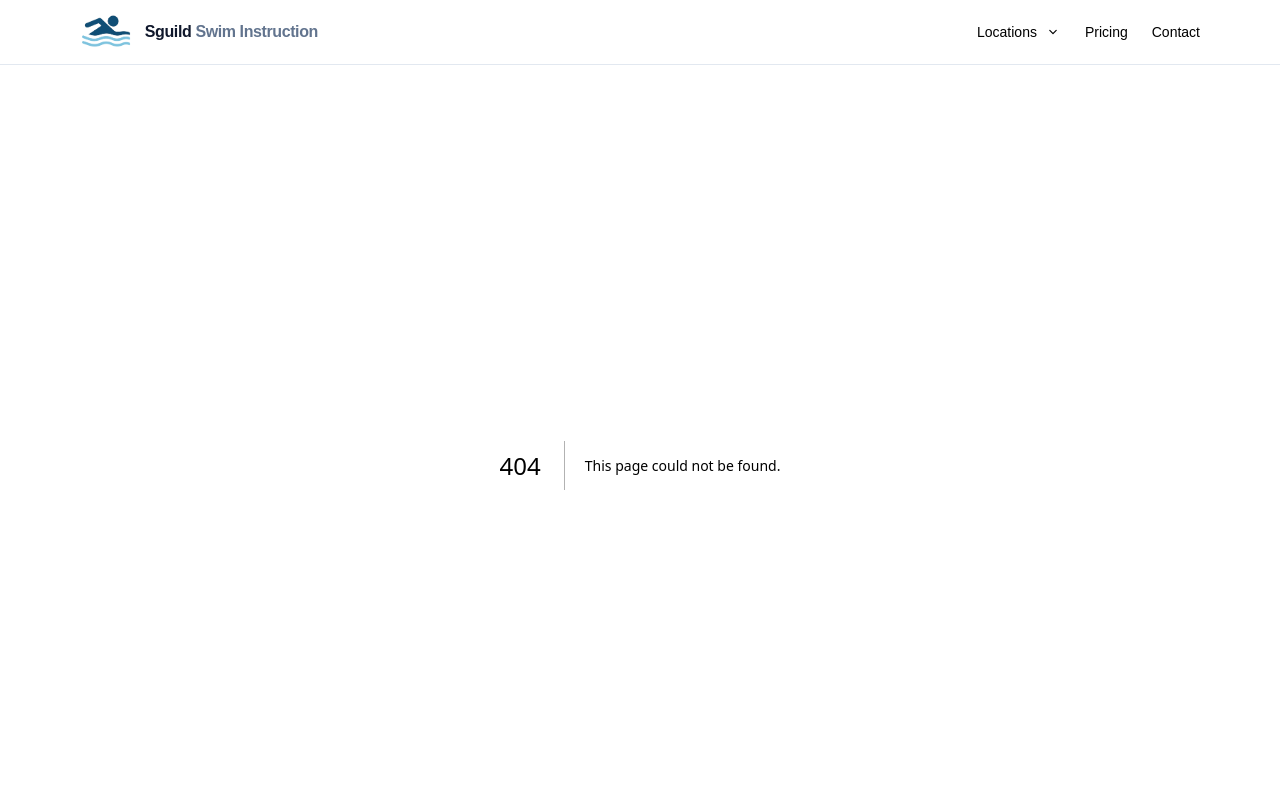
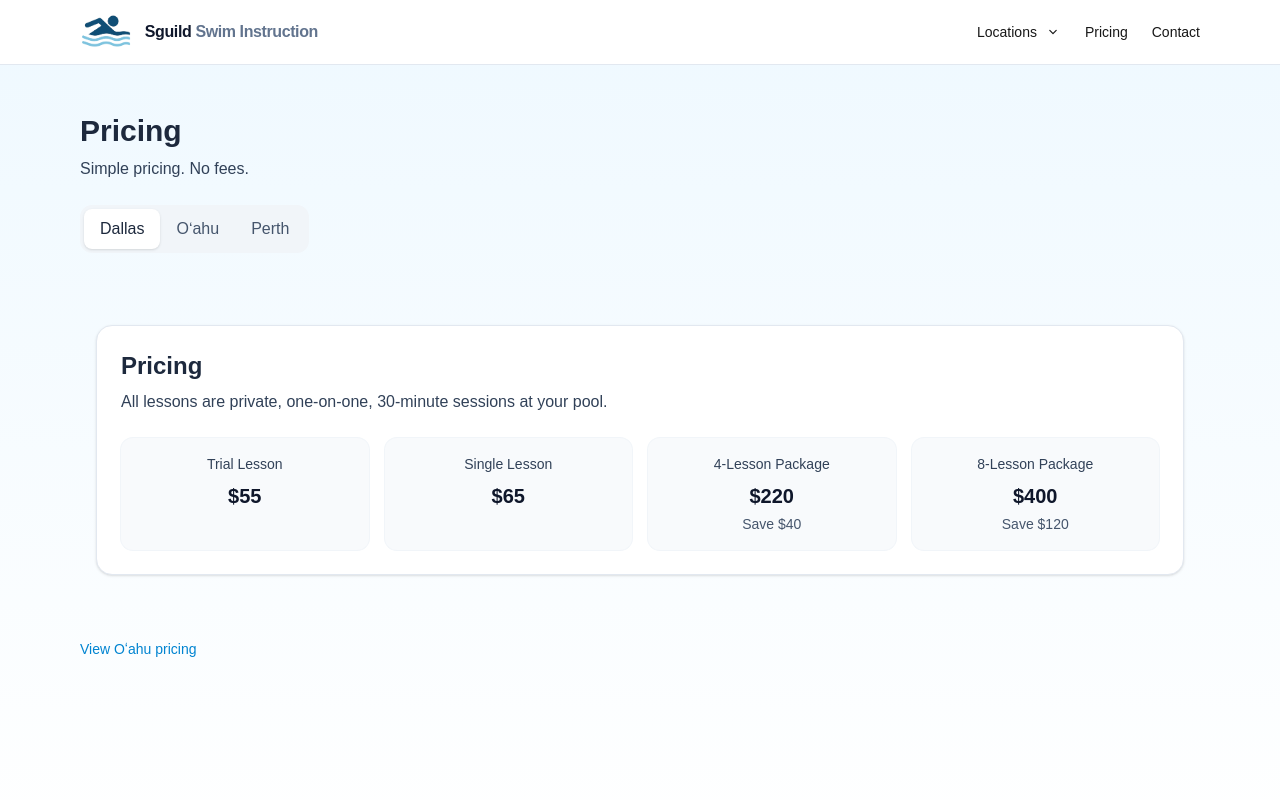
Before and after one commit to sguild-admin/sguild-site, a Next.js app: page /pricing in a window 1280 px wide. Before the commit this address had no page. Shown: the top 800 px of the page. Built offline with nearby package versions, Linux system fonts and the light colour scheme.

Commit message:
Pricing: add perth pricing, support perth in toggle and pricing page; make footer dynamic to route to city pricing/contact

```diff
--- a/src/app/dallas/page.tsx
+++ b/src/app/dallas/page.tsx
@@ -10,6 +10,7 @@ import FAQs from '../../components/FAQs'
 import ContactCTA from '../../components/ContactCTA'
 import Offerings from '../../components/Offerings'
 import ServiceArea from '../../components/ServiceArea'
+import PricingSection from '../../components/PricingSection'
 import { CONTACTS } from '../../config/contact'
 
 
@@ -62,8 +63,8 @@ export default function DallasPage() {
         subtitle={"At‑home private and small‑group instruction across Dallas and Collin counties - we come to your backyard pool."}
         ctas={[
           { label: '(972) 210-5375', href: telHref, variant: 'primary' },
-          { label: 'Text Us', href: smsHref },
-          { label: 'Email', href: mailHref },
+          { label: 'Text Us', href: smsHref, variant: 'primary' },
+          { label: 'View Pricing', href: '#pricing', variant: 'secondary' },
         ]}
         imageSrc={'/assets/dallasHero.png'}
         imageAlt={'Backyard swim lessons in Dallas'}
@@ -75,6 +76,12 @@ export default function DallasPage() {
         title="What we offer in Dallas"
         description="All lessons are 30 minutes and take place at your home, condo, or community pool. Choose the option that best fits your swimmer's goals."
       />
+
+      <PricingSection city="dallas" />
+
+      <div className="mt-2 text-sm">
+        <Link href={'/pricing?city=dallas'} className="text-sky-600">Full pricing</Link>
+      </div>
 
       <ServiceArea city="dallas" title="Where we teach" />
 
--- a/src/app/oahu/page.tsx
+++ b/src/app/oahu/page.tsx
@@ -9,6 +9,7 @@ import FAQs from '../../components/FAQs'
 import ContactCTA from '../../components/ContactCTA'
 import Offerings from '../../components/Offerings'
 import ServiceArea from '../../components/ServiceArea'
+import PricingSection from '../../components/PricingSection'
 import { CONTACTS } from '../../config/contact'
 
 const { phoneDisplay: PHONE_DISPLAY, phoneTel: PHONE_TEL, email: EMAIL } = CONTACTS.oahu
@@ -64,8 +65,8 @@ export default function OahuPage() {
         subtitle={"At-home private and small-group swim instruction across Oʻahu. We come to you, ocean or pool."}
         ctas={[
           { label: PHONE_DISPLAY, href: telHref, variant: 'primary' },
-          { label: 'Text Us', href: smsHref },
-          { label: 'Email', href: mailHref },
+          { label: 'Text Us', href: smsHref, variant: 'primary' },
+          { label: 'View Pricing', href: '#pricing', variant: 'secondary' },
         ]}
         imageSrc={'/assets/oahuHero.jpg'}
         imageAlt={'Oahu swim lessons with Sguild Swim Instruction'}
@@ -80,6 +81,12 @@ export default function OahuPage() {
         title="What we offer on Oʻahu"
         description="All lessons are 30 minutes and take place at your home, condo, or an arranged ocean location. Choose the option that best fits your swimmer's goals."
       />
+
+      <PricingSection city="oahu" />
+
+      <div className="mt-2 text-sm">
+        <a href={'/pricing?city=oahu'} className="text-sky-600">Full pricing</a>
+      </div>
 
       <ServiceArea city="oahu" />
 
--- a/src/app/perth/page.tsx
+++ b/src/app/perth/page.tsx
@@ -8,6 +8,7 @@ import FAQs from '../../components/FAQs'
 import Offerings from '../../components/Offerings'
 import ServiceArea from '../../components/ServiceArea'
 import ContactCTA from '../../components/ContactCTA'
+import PricingSection from '../../components/PricingSection'
 import { CONTACTS } from '../../config/contact'
 
 const { phoneDisplay: PHONE_DISPLAY, phoneTel: PHONE_TEL, email: EMAIL } = CONTACTS.perth
@@ -54,8 +55,8 @@ export default function PerthPage() {
         subtitle={"At-home private and small-group swim instruction across Perth. We come to you, home or community pool."}
         ctas={[
           { label: PHONE_DISPLAY || 'Call', href: telHref, variant: 'primary' },
-          { label: 'Text Us', href: smsHref },
-          { label: 'Email', href: mailHref },
+          { label: 'Text Us', href: smsHref, variant: 'primary' },
+          { label: 'View Pricing', href: '#pricing', variant: 'secondary' },
         ]}
         imageSrc={'/assets/perthHero.png'}
         imageAlt={'Perth swim lessons with Sguild Swim Instruction'}
@@ -66,6 +67,12 @@ export default function PerthPage() {
         title="What we offer in Perth"
         description="All lessons are 30 minutes and take place at your home, condo, or community pool. Choose the option that best fits your swimmer's goals."
       />
+
+      <PricingSection city="perth" />
+
+      <div className="mt-2 text-sm">
+        <Link href={'/pricing?city=dallas'} className="text-sky-600">Full pricing</Link>
+      </div>
 
       <ServiceArea city="perth" />
 
--- /dev/null
+++ b/src/app/pricing/page.tsx
@@ -0,0 +1,47 @@
+"use client"
+import React, { useEffect, useState } from 'react'
+import { useSearchParams } from 'next/navigation'
+import PageContainer from '../../components/PageContainer'
+import PricingSection from '../../components/PricingSection'
+import PricingToggle from '../../components/PricingToggle'
+import Link from 'next/link'
+
+export default function PricingPage() {
+  const params = useSearchParams()
+  const qCity = params?.get('city')
+  const defaultCity = qCity === 'oahu' ? 'oahu' : qCity === 'perth' ? 'perth' : 'dallas'
+
+  const [city, setCity] = useState<'dallas' | 'oahu' | 'perth'>(defaultCity as 'dallas' | 'oahu' | 'perth')
+
+  useEffect(() => {
+    // if query param changes after mount
+    if (qCity === 'oahu' && city !== 'oahu') setCity('oahu')
+    if (qCity === 'dallas' && city !== 'dallas') setCity('dallas')
+    if (qCity === 'perth' && city !== 'perth') setCity('perth')
+  }, [qCity])
+
+  return (
+    <PageContainer>
+      <section className="mx-auto max-w-6xl px-4 py-12">
+        <h1 className="text-3xl font-bold">Pricing</h1>
+        <p className="mt-2 text-slate-700">Simple pricing. No fees.</p>
+
+        <div className="mt-6">
+          <PricingToggle value={city} onChange={(v) => setCity(v)} />
+        </div>
+
+        <div className="mt-6">
+          <PricingSection city={city} />
+        </div>
+
+        <div className="mt-4 text-sm">
+          {city === 'dallas' ? (
+            <Link href={'/pricing?city=oahu'} className="text-sky-600">View Oʻahu pricing</Link>
+          ) : (
+            <Link href={'/pricing?city=dallas'} className="text-sky-600">View Dallas pricing</Link>
+          )}
+        </div>
+      </section>
+    </PageContainer>
+  )
+}
--- a/src/components/Footer.tsx
+++ b/src/components/Footer.tsx
@@ -1,18 +1,34 @@
+"use client"
 import React from "react";
 import Link from "next/link";
 import { NAV } from "../config/nav";
+import { usePathname } from 'next/navigation'
 
 export default function Footer() {
+  const pathname = usePathname() || '/'
+
+  let city: string | null = null
+  if (pathname.startsWith('/dallas')) city = 'dallas'
+  else if (pathname.startsWith('/oahu')) city = 'oahu'
+  else if (pathname.startsWith('/perth')) city = 'perth'
+
+  const pricingHref = city ? `/pricing?city=${city}` : '/pricing'
+  const contactHref = city ? `/${city}/contact` : '/oahu/contact'
+
   return (
     <footer className="border-t border-slate-200">
       <div className="mx-auto max-w-6xl px-4 py-10 text-sm text-slate-500 flex flex-col md:flex-row items-center justify-between gap-4">
         <p>© {new Date().getFullYear()} Sguild Swim LLC</p>
         <nav className="flex gap-6">
-          {NAV.filter((n) => n.group !== "locations").map((n) => (
-            <Link key={n.href} href={n.href} className="hover:text-slate-700">
-              {n.label}
-            </Link>
-          ))}
+          {NAV.filter((n) => n.group !== "locations").map((n) => {
+            if (n.label === 'Pricing') return <Link key="pricing" href={pricingHref} className="hover:text-slate-700">Pricing</Link>
+            if (n.label === 'Contact') return <Link key="contact" href={contactHref} className="hover:text-slate-700">Contact</Link>
+            return (
+              <Link key={n.href} href={n.href} className="hover:text-slate-700">
+                {n.label}
+              </Link>
+            )
+          })}
         </nav>
       </div>
     </footer>
--- a/src/components/Header.tsx
+++ b/src/components/Header.tsx
@@ -43,7 +43,7 @@ export default function Header() {
             ) : null}
           </div>
 
-          <Link href={'/#pricing'} className="hover:text-sky-600">Pricing</Link>
+          <Link href={'/pricing'} className="hover:text-sky-600">Pricing</Link>
           <Link href={'/oahu/contact'} className="hover:text-sky-600">Contact</Link>
         </nav>
         <button
@@ -66,7 +66,7 @@ export default function Header() {
             <Link key={n.href} href={n.href} className="block hover:text-sky-600">{n.label}</Link>
           ))}
 
-          <Link href={'/#pricing'} className="block hover:text-sky-600">Pricing</Link>
+          <Link href={'/pricing'} className="block hover:text-sky-600">Pricing</Link>
           <Link href={'/oahu/contact'} className="block hover:text-sky-600">Contact</Link>
         </div>
       </div>
--- /dev/null
+++ b/src/components/Pricing.tsx
@@ -0,0 +1,34 @@
+import React from 'react'
+
+type PriceItem = {
+  label: string
+  price: string
+  note?: string
+}
+
+interface Props {
+  title?: string
+  description: string
+  items: PriceItem[]
+}
+
+export default function Pricing({ title = 'Pricing', description, items }: Props) {
+  return (
+    <section id="pricing" className="mx-auto max-w-6xl px-4 py-12">
+      <div className="rounded-2xl border border-slate-200 bg-white p-6 shadow-sm">
+        <h2 className="text-2xl font-bold">{title}</h2>
+        <p className="mt-2 text-slate-700">{description}</p>
+
+        <div className="mt-6 grid gap-4 sm:grid-cols-2 md:grid-cols-4">
+          {items.map((it) => (
+            <div key={it.label} className="rounded-xl bg-slate-50 p-4 text-center ring-1 ring-slate-100">
+              <div className="text-sm font-medium text-slate-700">{it.label}</div>
+              <div className="mt-2 text-xl font-extrabold text-slate-900">{it.price}</div>
+              {it.note ? <div className="mt-1 text-sm text-slate-600">{it.note}</div> : null}
+            </div>
+          ))}
+        </div>
+      </div>
+    </section>
+  )
+}
--- /dev/null
+++ b/src/components/PricingSection.tsx
@@ -0,0 +1,21 @@
+import React from 'react'
+import Pricing from './Pricing'
+import { PRICING, CityPricing } from '../config/pricing'
+
+type Props = {
+  city: 'oahu' | 'dallas' | string
+  title?: string
+}
+
+export default function PricingSection({ city, title = 'Pricing' }: Props) {
+  const p: CityPricing = PRICING[city] || PRICING.dallas
+
+  const items = [
+    { label: 'Trial Lesson', price: p.trial },
+    { label: 'Single Lesson', price: p.single },
+    { label: '4-Lesson Package', price: p.pack4, note: p.savings4 },
+    { label: '8-Lesson Package', price: p.pack8, note: p.savings8 },
+  ]
+
+  return <Pricing title={title} description={'All lessons are private, one-on-one, 30-minute sessions at your pool.'} items={items} />
+}
--- /dev/null
+++ b/src/components/PricingToggle.tsx
@@ -0,0 +1,35 @@
+"use client"
+import React from 'react'
+
+type Props = {
+  value: 'dallas' | 'oahu' | 'perth'
+  onChange: (v: 'dallas' | 'oahu' | 'perth') => void
+}
+
+export default function PricingToggle({ value, onChange }: Props) {
+  return (
+    <div className="inline-flex rounded-xl bg-slate-100 p-1">
+      <button
+        type="button"
+        onClick={() => onChange('dallas')}
+        className={`px-4 py-2 rounded-lg ${value === 'dallas' ? 'bg-white shadow' : 'text-slate-600'}`}
+      >
+        Dallas
+      </button>
+      <button
+        type="button"
+        onClick={() => onChange('oahu')}
+        className={`px-4 py-2 rounded-lg ${value === 'oahu' ? 'bg-white shadow' : 'text-slate-600'}`}
+      >
+        Oʻahu
+      </button>
+      <button
+        type="button"
+        onClick={() => onChange('perth')}
+        className={`px-4 py-2 rounded-lg ${value === 'perth' ? 'bg-white shadow' : 'text-slate-600'}`}
+      >
+        Perth
+      </button>
+    </div>
+  )
+}
--- a/src/config/nav.ts
+++ b/src/config/nav.ts
@@ -1,5 +1,7 @@
 export const NAV = [
   { label: "Locations", href: "/", group: "main" },
+  { label: "Pricing", href: "/pricing", group: "main" },
+  { label: "Contact", href: "/oahu/contact", group: "main" },
   { label: "Oʻahu", href: "/oahu/", group: "locations" },
   { label: "Dallas", href: "/dallas/", group: "locations" },
   { label: "Perth", href: "/perth/", group: "locations" },
--- /dev/null
+++ b/src/config/pricing.ts
@@ -0,0 +1,37 @@
+export type CityPricing = {
+  trial: string
+  single: string
+  pack4: string
+  pack8: string
+  savings4?: string
+  savings8?: string
+}
+
+export const PRICING: Record<string, CityPricing> = {
+  oahu: {
+    trial: '$60',
+    single: '$70',
+    pack4: '$240',
+    pack8: '$440',
+    savings4: 'Save $40',
+    savings8: 'Save $120',
+  },
+  dallas: {
+    trial: '$55',
+    single: '$65',
+    pack4: '$220',
+    pack8: '$400',
+    savings4: 'Save $40',
+    savings8: 'Save $120',
+  },
+  perth: {
+    trial: '$55',
+    single: '$65',
+    pack4: '$220',
+    pack8: '$400',
+    savings4: 'Save $40',
+    savings8: 'Save $120',
+  },
+}
+
+export default PRICING
```
